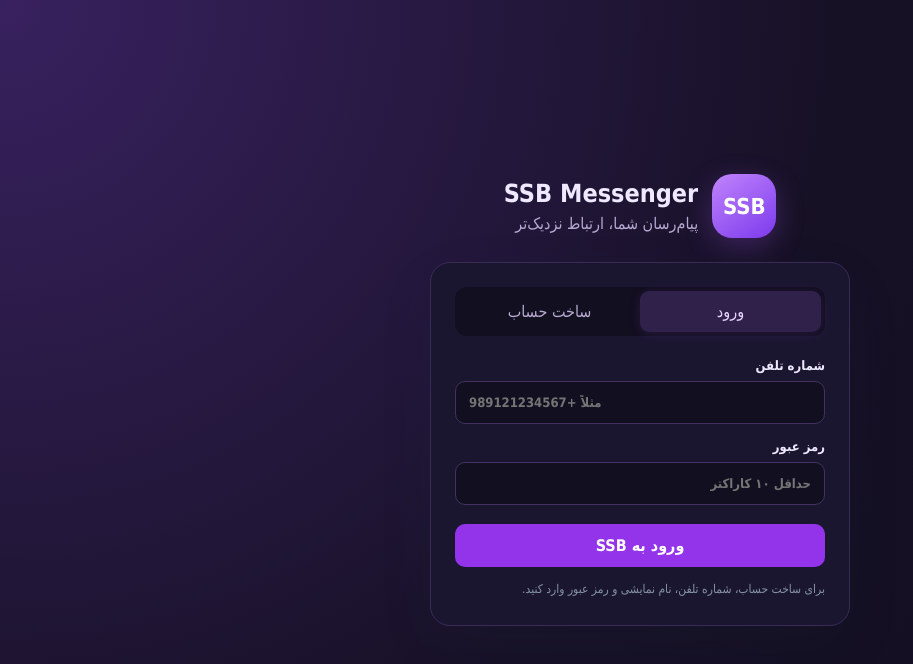
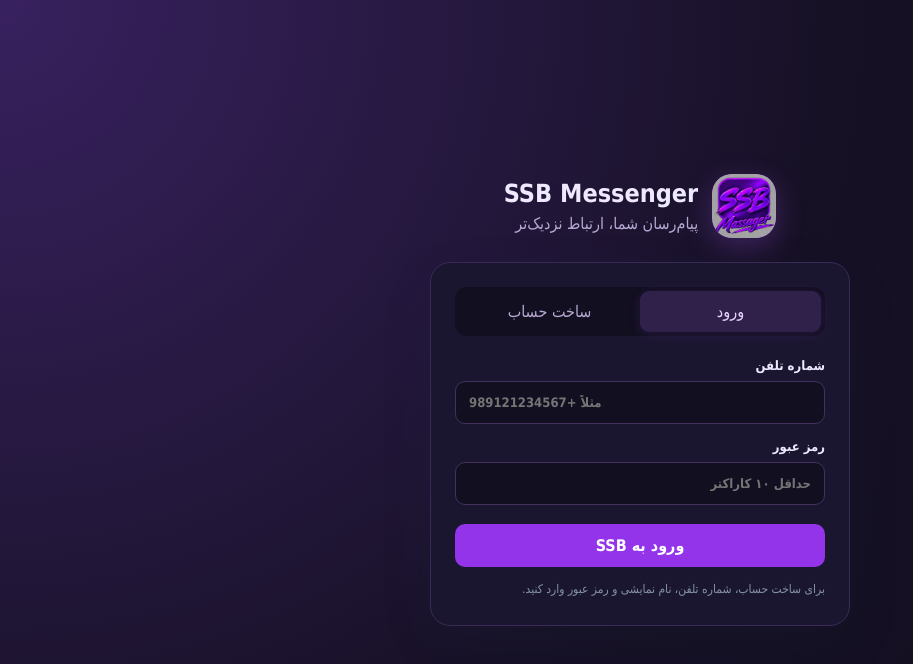
Before and after one commit to s13911931d-a11y/SSBmm, a website: page public/index.html in a window 1280 px wide. Shown: the whole page, without its empty margins (0-913 px from the left). Drawn offline with nearby package versions, Linux system fonts and the light colour scheme; no server answers.

Commit message:
Add files via upload

```diff
--- a/public/index.html
+++ b/public/index.html
@@ -8,7 +8,7 @@
 <body>
 <div id="toast" role="status"></div>
 <section id="auth" class="auth-wrap">
-  <div class="brand"><div class="logo">SSB</div><div><h1>SSB Messenger</h1><p>پیام‌رسان شما، ارتباط نزدیک‌تر</p></div></div>
+  <div class="brand"><div class="logo"><img src="/ssb-logo.jpg" alt="SSB Messenger logo"></div><div><h1>SSB Messenger</h1><p>پیام‌رسان شما، ارتباط نزدیک‌تر</p></div></div>
   <div class="auth-card">
     <div class="tabs"><button class="tab active" data-mode="login">ورود</button><button class="tab" data-mode="register">ساخت حساب</button></div>
     <form id="auth-form">
--- a/public/style.css
+++ b/public/style.css
@@ -267,3 +267,5 @@ body.theme-green .theme-menu{background:#fff;border-color:#c9d7cc}body.theme-gre
 /* Group-call participant tiles */
 #call-card video[id^=group-remote-],#call-card audio[id^=group-remote-]{width:100%;max-width:100%;min-height:100px;object-fit:cover;border-radius:12px;background:#111;grid-column:auto}
 #call-card audio[id^=group-remote-]{height:48px;min-height:48px}
+
+.brand .logo img{width:100%;height:100%;object-fit:contain;border-radius:inherit;display:block}.brand .logo{overflow:hidden;display:flex;align-items:center;justify-content:center}
```
Also changed, not shown: server.js (+7 -0 lines), public/ssb-logo.jpg (added).
